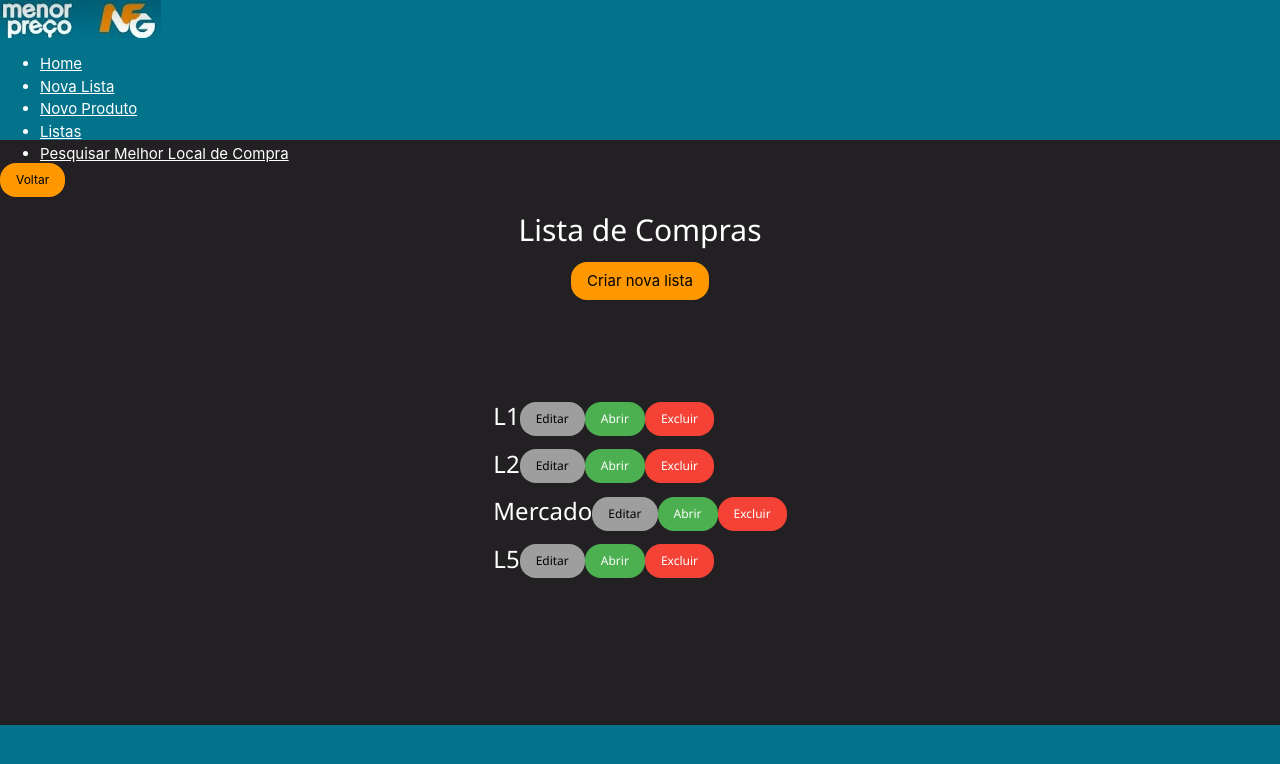
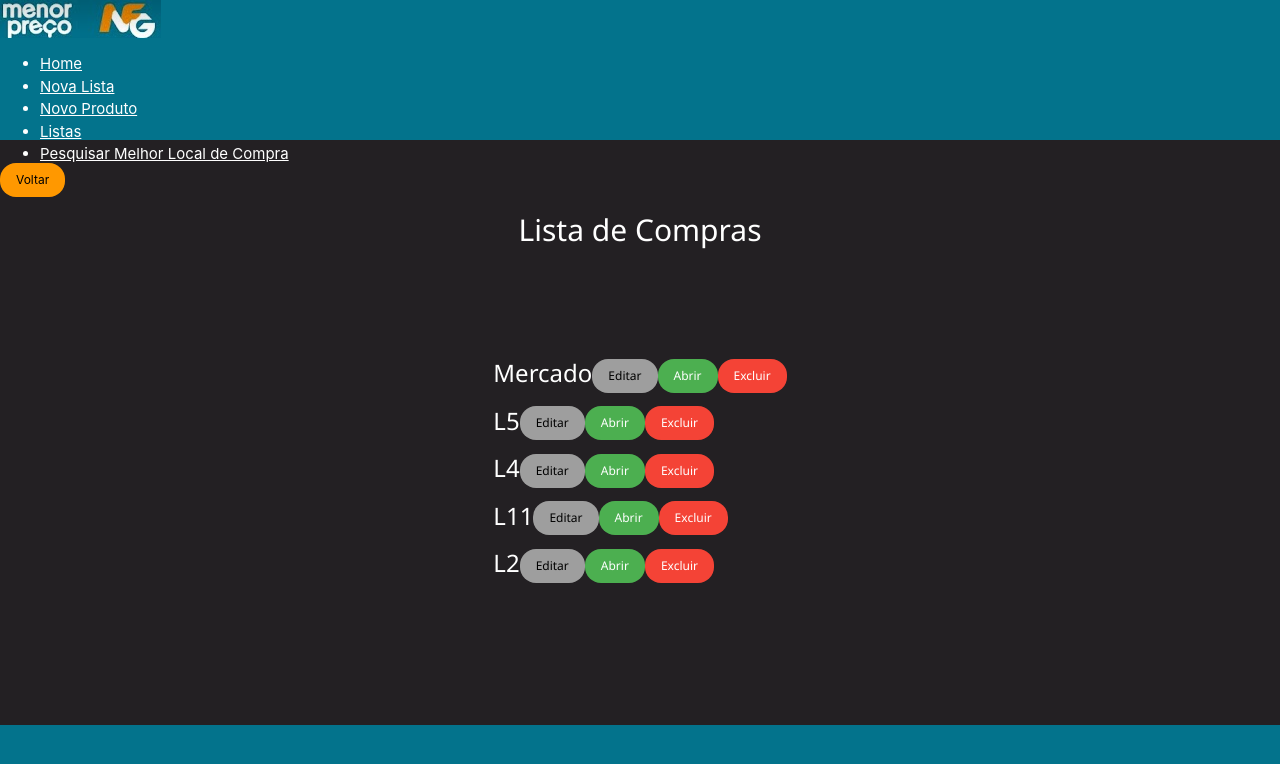
Before and after one commit to henriquerc18/Procergs_Shopping_List_Interface, a React (Create React App) app in the folder lista-de-compras/: page / in a window 1280 px wide. Shown: the top 764 px of the page. Built offline with nearby package versions, Linux system fonts and the light colour scheme; data requests are answered from the project's data file.

Commit message:
Retorno das Listas qdo selecionadas OK.

```diff
--- a/lista-de-compras/src/App.js
+++ b/lista-de-compras/src/App.js
@@ -24,7 +24,7 @@ export default function App (){
           <Route index element={<Home />} />
           <Route path="nova-lista" element={<FormNovaLista />} />
           <Route path="listas" element={<Listas />} />
-          <Route path="novo-produto" element={<FormNovoProduto listaSelecionada={listaSelecionada} />} />
+          <Route path="novo-produto/:listaId" element={<FormNovoProduto />} />
           <Route path="pesquisar-melhor-local-de-compra" element={<PesquisarMelhorLocalDeCompra />} />
           <Route path="*" element={<NoPage />} />
         </Route>
--- a/lista-de-compras/src/components/FormNovoProduto.jsx
+++ b/lista-de-compras/src/components/FormNovoProduto.jsx
@@ -7,6 +7,7 @@ import Listas from './Listas'
 const FormNovoProduto = () => {
   //const location = useLocation();
   const { listaId } = useParams();
+  const [listaSelecionada, setListaSelecionada] = useState(null);
   const [produtos, setProdutos] = useState([]);
   const [newProduto, setNewProduto] = useState('');
   const [deleteProdutoId, setDeleteProdutoId] = useState('');
@@ -15,6 +16,7 @@ const FormNovoProduto = () => {
     const fetchProdutos = async () => {
       try {
         const response = await Api.get(`http://localhost:4200/listas/${listaId}`);
+        setListaSelecionada(response.data);
         setProdutos(response.data.produtos);
       } catch (error) {
         console.error('Error fetching products:', error);
@@ -61,9 +63,9 @@ const FormNovoProduto = () => {
   };
 
   return (
-    <div>
-      <h1>Produtos da lista {listaId}</h1>
-
+    <div class="container">
+      <h2> {listaSelecionada && listaSelecionada.nome}</h2>
+      {produtos && produtos.length > 0 ? (
         <ul>
           {produtos.map(produto => (
             <li key={produto.id}>
@@ -72,13 +74,15 @@ const FormNovoProduto = () => {
             </li>
           ))}
         </ul>
-
-        <input
+      ) : (
+        <p>Nenhum produto encontrado.</p>
+      )}
+        <input className="w3-round-xlarge"
           type="text"
           value={newProduto}
           onChange={event => setNewProduto(event.target.value)}
-        />
-        <button onClick={addProduto}>Adicionar Produto</button>
+        /><br/>
+        <button onClick={addProduto} className="w3-button w3-orange w3-round-xlarge">Adicionar Produto</button>
     </div>
   );
 };
--- a/lista-de-compras/src/components/Listas.jsx
+++ b/lista-de-compras/src/components/Listas.jsx
@@ -1,4 +1,4 @@
-import { Link } from 'react-router-dom';
+import { Link, useNavigate } from 'react-router-dom';
 import React, { useState, useEffect } from 'react';
 import Api from '../services/Api'
 
@@ -8,6 +8,8 @@ const Listas = () => {
   const [listas, setListas] = useState([]);
   const [listaSelecionada, setListaSelecionada] = useState(null);
   const [editingListId, setEditingListId] = useState(null);
+  //const [redirect, setRedirect] = useState(false);
+  const navigate = useNavigate();
   const [editListName, setEditListName] = useState('');
 
 
@@ -30,14 +32,21 @@ const Listas = () => {
       console.log('Lista excluída:', response.data);*/
       await Api.delete(`http://localhost:4200/listas/${listaId}`);
       setListas(listas.filter((lista) => lista.id !== listaId));
+      if (listaSelecionada && listaSelecionada.id === listaId) {
+        setListaSelecionada(null);
+      }
     } catch (error) {
       console.error('Error deleting list:', error);
     }
   };
 
-  const selecionarLista = (lista) => {
+  /*const selecionarLista = (lista) => {
     setListaSelecionada(lista);
-  };
+    setRedirect(true);
+    //setListaSelecionada(lista);
+    //history.push(`/novo-produto/${lista.id}`);
+    //window.location.href = `/novo-produto/${lista.id}`;
+  };*/
 
   const startEditingList = (listaId, listaNome) => {
     setEditingListId(listaId);
@@ -60,6 +69,15 @@ const Listas = () => {
       console.error('Error updating list name:', error);
     }
   };
+
+  const navigateToFormNovoProduto = (listaId) => {
+    // Redirecionar para a rota "/novo-produto/:listaId"
+    navigate(`/novo-produto/${listaId}`);
+  };
+
+  /*if (redirect) {
+    return <Redirect to={`/novo-produto/${listaSelecionada && listaSelecionada.id}`} />;
+  }*/
 
   /*const selecionarLista = async (lista) => {
     setListaSelecionada(lista);
@@ -94,7 +112,7 @@ return (
                     <button onClick={() => startEditingList(lista.id, lista.nome)} className="w3-button w3-gray w3-round-xlarge w3-small"> Editar </button>
 
                   <Link to={`/novo-produto/${lista.id}`}>
-                    <button className="w3-button w3-green w3-round-xlarge w3-small" onClick={() => selecionarLista(lista)}> Abrir </button>
+                    <button onClick={() => navigateToFormNovoProduto(lista.id)} className="w3-button w3-green w3-round-xlarge w3-small"> Abrir </button>
                   </Link>
 
                     <button onClick={() => deleteLista(lista.id)} className="w3-button w3-red w3-round-xlarge w3-small"> Excluir </button>
--- a/lista-de-compras/src/data/listas.json
+++ b/lista-de-compras/src/data/listas.json
@@ -1,13 +1,5 @@
 {
   "listas": [
-    {
-      "nome": "L1",
-      "id": 1
-    },
-    {
-      "nome": "L2",
-      "id": 2
-    },
     {
       "nome": "Mercado",
       "id": 4
@@ -15,6 +7,18 @@
     {
       "nome": "L5",
       "id": 5
+    },
+    {
+      "nome": "L4",
+      "id": 6
+    },
+    {
+      "nome": "L11",
+      "id": 7
+    },
+    {
+      "nome": "L2",
+      "id": 8
     }
   ]
 }
--- a/lista-de-compras/src/pages/Home.js
+++ b/lista-de-compras/src/pages/Home.js
@@ -1,7 +1,7 @@
 import { Link } from "react-router-dom";
 import React, { useState, useEffect } from 'react';
 import Api from '../services/Api'
-import FormNovaLista from '../components/FormNovaLista';
+//import FormNovaLista from '../components/FormNovaLista';
 import Listas from '../components/Listas'
 
 
@@ -51,7 +51,7 @@ const Home = () => {
 
                 </>
             )}
-            <Listas listas={listas} selecionarLista={selecionarLista} />
+            <Listas listas={listas} />
         </div>
     </>
 };
```
Also changed, not shown: lista-de-compras/src/components/FormNovaLista.jsx (+0 -113 lines).
